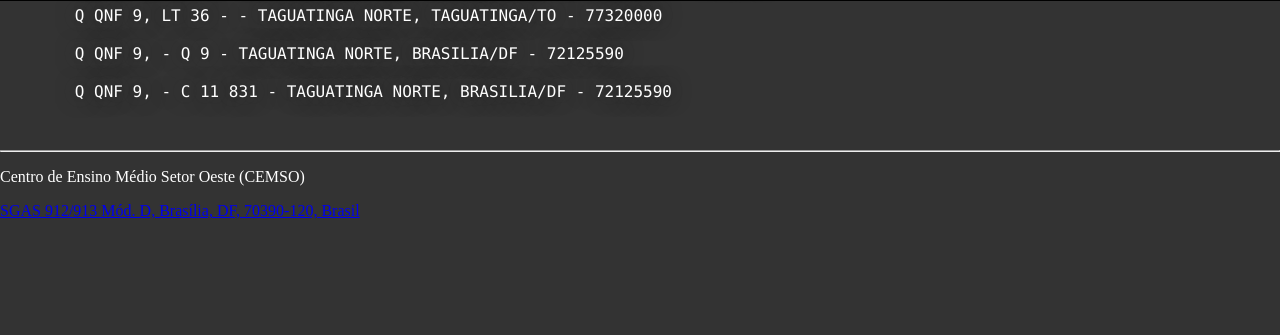
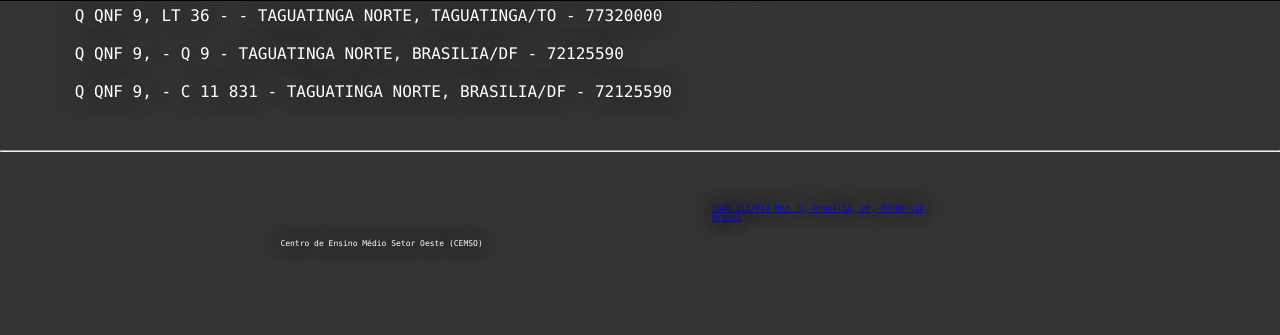
Before and after one commit to PaperPale/NanoNano, a Flask app: page / in a window 1280 px wide. Shown: the part 850-1185 px from the top of the page. Before the commit the page ends 1069 px from the top, so only its background shows below. Run offline with Flask 2, Linux system fonts and the light colour scheme.

Commit message:
Update crono.css

```diff
--- a/static/styles/crono.css
+++ b/static/styles/crono.css
@@ -4,6 +4,26 @@
 box-sizing: border-box;
 
 }
+#det{
+justify-content:center;
+display:flex;
+width:70%;
+margin:4%;
+font-size:50%;
+text-shadow:#222 0px 0px 20px;
+font-family: "Lucida Console", "Courier New", monospace;
+}
+#det p{
+justify-content: center;
+display:flex;
+width:70%;
+margin:4%;
+font-size:70%
+text-shadow:#222 0px 0px 20px;
+font-family: "Lucida Console", "Courier New", monospace;
+}
+
+
 #post{
 justify-content: left;
 display:flex;
```
